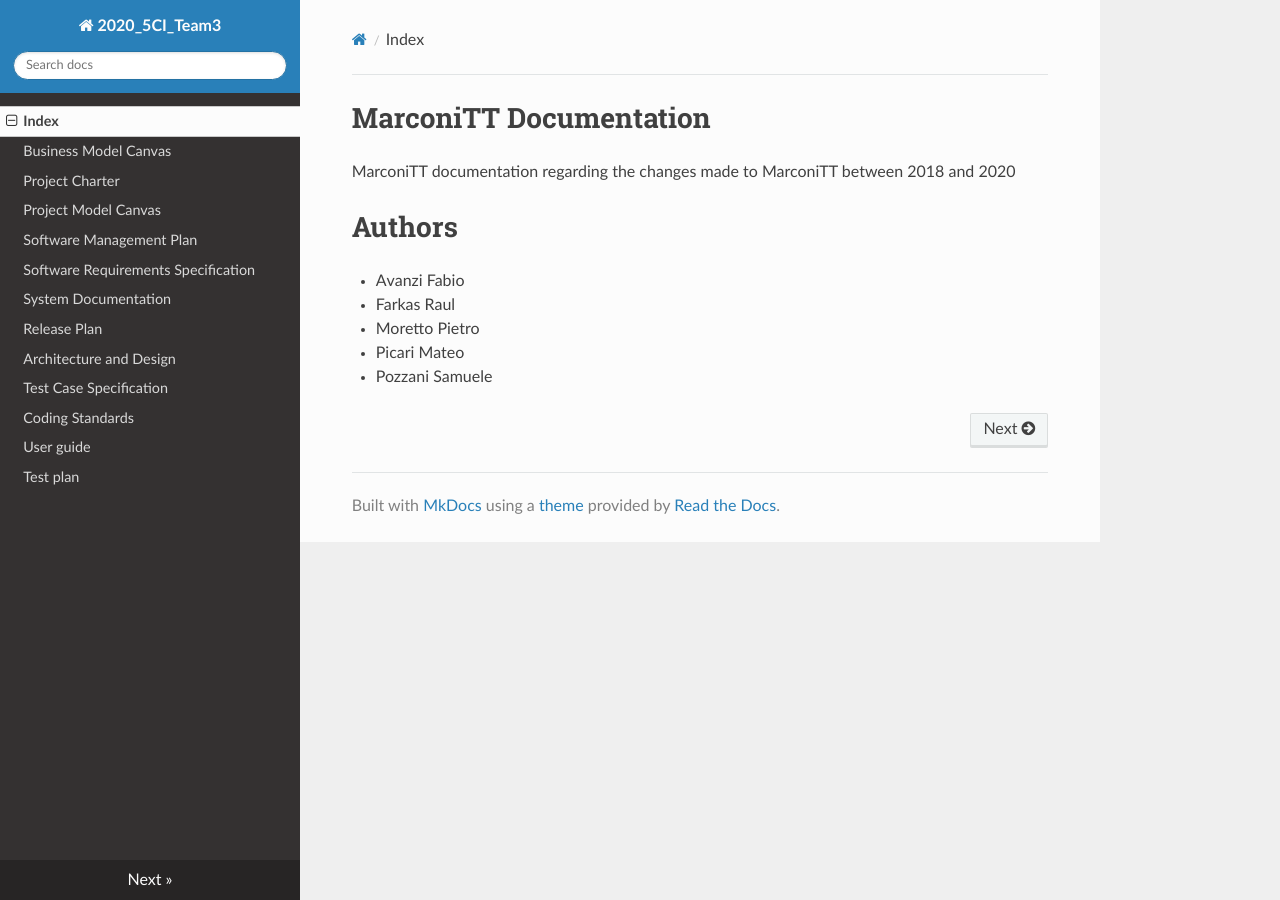
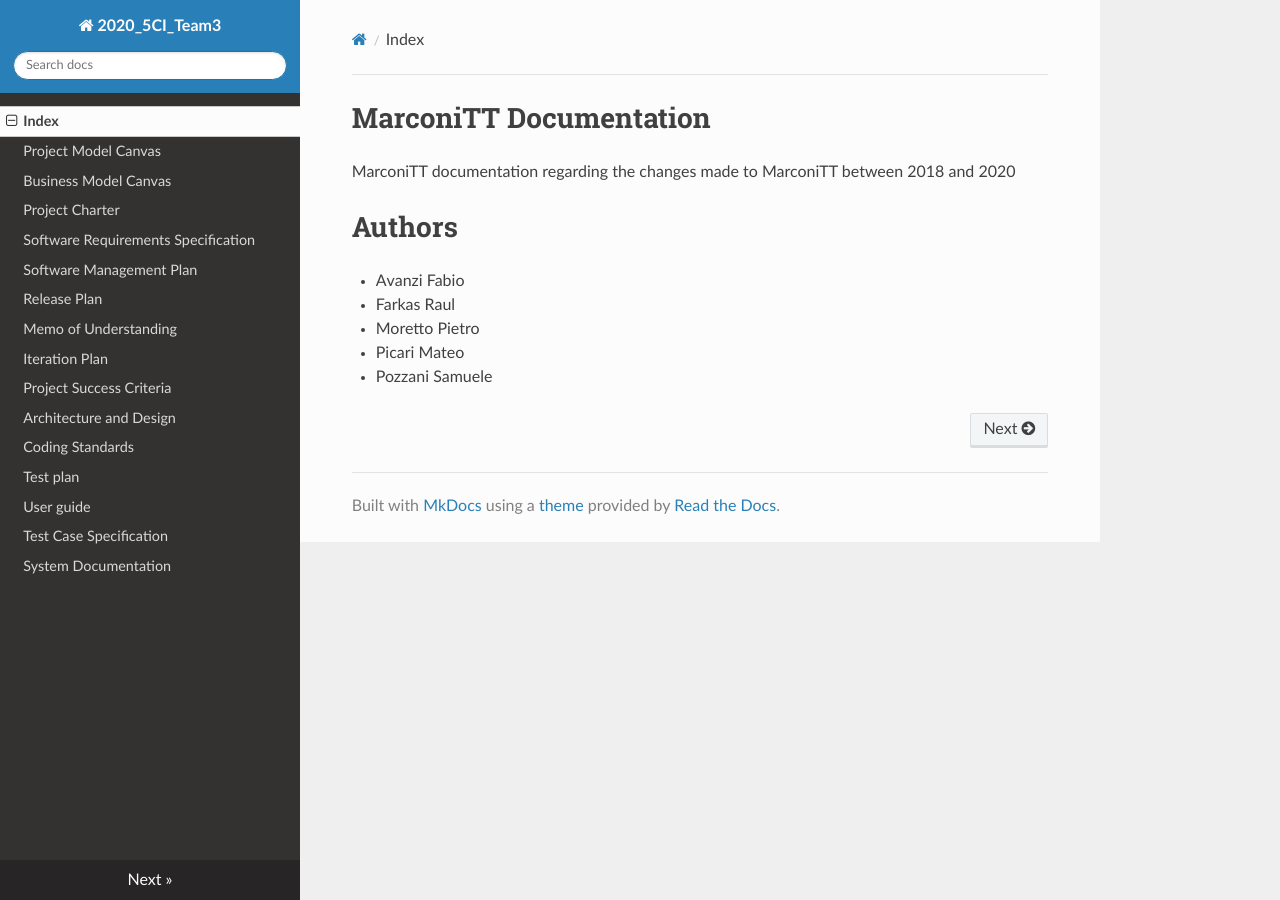
Before and after one commit to TrackyRaul/2020_5CI__team3_Farkas, an MkDocs documentation site: the page built from docs/index.md, in a window 1280 px wide. Built offline with MkDocs 1.6.1, drawn with Linux system fonts in a browser that asks for light colours; nearby versions of some CDN libraries.

Commit message:
Update mkdocs.yml

```diff
--- a/mkdocs.yml
+++ b/mkdocs.yml
@@ -1,18 +1,21 @@
 site_name: 2020_5CI_Team3
 nav:
     - 'Index': 'index.md'
+    - 'Project Model Canvas': 'project_model_canvas.md'
     - 'Business Model Canvas': 'business_model_canvas.md'
     - 'Project Charter': 'proj_charter.md'
-    - 'Project Model Canvas': 'project_model_canvas.md'
+    - 'Software Requirements Specification': 'software_requirements_specification.md'
     - 'Software Management Plan': 'software_management_plan.md'
-    - 'Software Requirements Specification': 'software_requirements_specification.md'
+    - 'Release Plan': 'release_plan.md'
+    - 'Memo of Understanding': ''
+    - 'Iteration Plan': ''
+    - 'Project Success Criteria': ''
+    - 'Architecture and Design': 'architecture_and_design.md'
+    - 'Coding Standards': 'coding_standards.md'
+    - 'Test plan': 'test_plan.md'
+    - 'User guide': 'user_guide.md'
+    - 'Test Case Specification': 'test_case_specification.md'
     - 'System Documentation': 'system_documentation.md'
-    - 'Release Plan': 'release_plan.md'
-    - 'Architecture and Design': 'architecture_and_design.md'
-    - 'Test Case Specification': 'test_case_specification.md'
-    - 'Coding Standards': 'coding_standards.md'
-    - 'User guide': 'user_guide.md'
-    - 'Test plan': 'test_plan.md'
 
 theme:
     name: readthedocs
```
